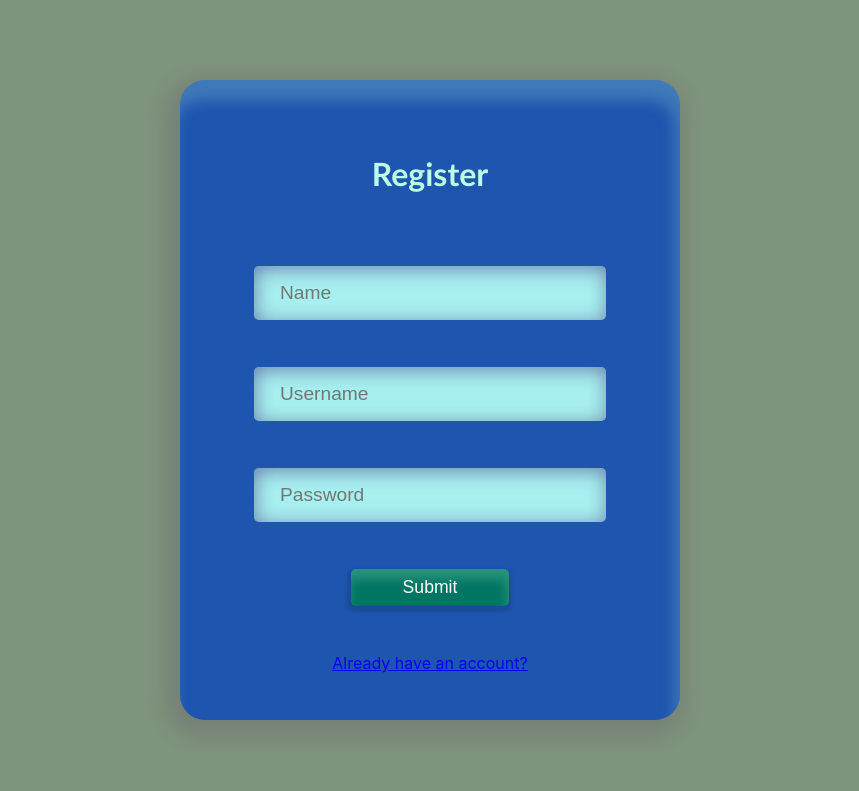
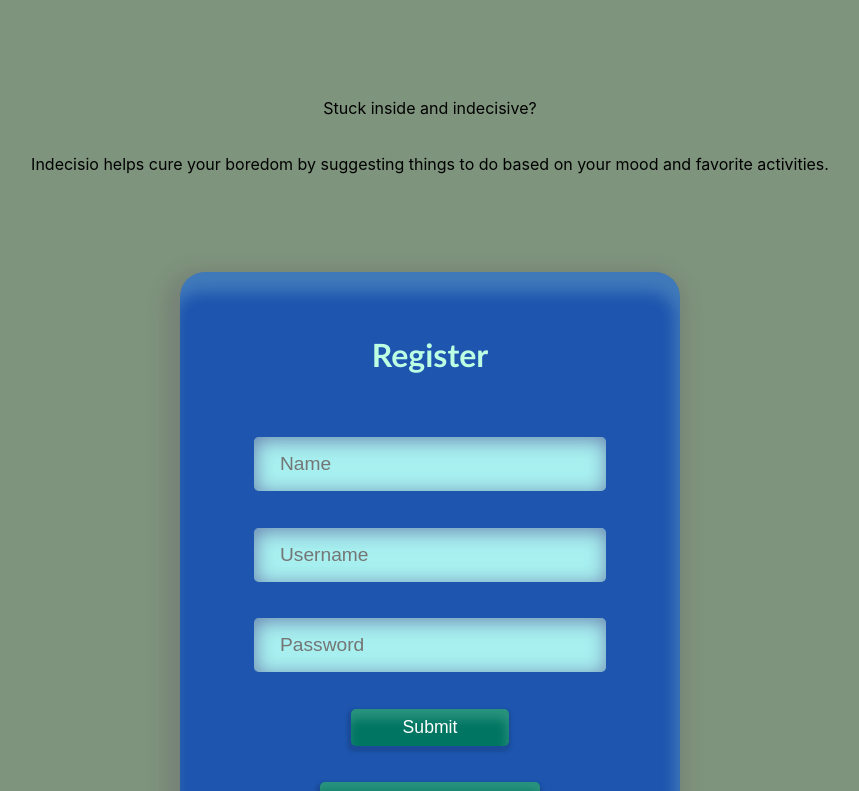
Before and after one commit to thinkful-ei-jaguar/Indecisio-client, a React (Create React App) app: page / in a window 1280 px wide. Shown: the top 791 px of the page, without its empty margins (210-1069 px from the left). Built offline with nearby package versions, Linux system fonts and the light colour scheme; no server answers.

Commit message:
added introduction section and static Login as Guest button to RegistrationForm

```diff
--- a/src/components/RegistrationForm/RegistrationForm.css
+++ b/src/components/RegistrationForm/RegistrationForm.css
@@ -0,0 +1,9 @@
+#introduction {
+    text-align: center;
+    margin: 10vh;
+    line-height: 1.5em;
+    display: flex;
+    flex-direction: column;
+    justify-content: center;
+    align-items: center;
+}
--- a/src/components/RegistrationForm/RegistrationForm.js
+++ b/src/components/RegistrationForm/RegistrationForm.js
@@ -2,6 +2,7 @@ import React, { Component } from 'react';
 import {Link} from 'react-router-dom';
 //import AuthApiService from '../services/auth-api-service';
 import ValidationError from '../ValidationError/ValidationError';
+import './RegistrationForm.css'
 
 class RegistrationForm extends Component {
     state = { error: null }
@@ -9,7 +10,11 @@ class RegistrationForm extends Component {
     render() {
         const { error } = this.state
 
-        return (
+        return (<>
+            <section id='introduction'>
+                <p>Stuck inside and indecisive?</p>
+                <p>Indecisio helps cure your boredom by suggesting things to do based on your mood and favorite activities.</p>
+            </section>
             <section id='form-wrapper'>
                 <form className='registration-form activity-form'>
                     <h2>Register</h2>
@@ -21,11 +26,13 @@ class RegistrationForm extends Component {
                     <label className='form-input-label' htmlFor='password'/>
                         <input className='registration-form-text-input activity-form-text-input' name='password' placeholder='Password' type='text' required/>
                     <button className='button-primary' type='submit'>Submit</button>
+                    <button className='button-primary'>Login as Guest</button>
                     <Link to='/login' className='register-redirect-link'>
                         Already have an account?
                     </Link>
                 </form>
             </section>
+            </>
         )
     }
 }
--- a/src/components/services/auth-api-service.js
+++ b/src/components/services/auth-api-service.js
@@ -1,4 +1,4 @@
-import config from '../config';
+import config from '../../config';
 import TokenService from './token-service';
 
 const AuthApiService = {
--- a/src/index.js
+++ b/src/index.js
@@ -3,13 +3,16 @@ import ReactDOM from 'react-dom';
 import {BrowserRouter} from 'react-router-dom';
 import App from './App';
 import './index.css';
-import { ActivityProvider } from './components/contexts/ActivityContext'
+import { ActivityProvider } from './components/contexts/ActivityContext';
+import { UserProvider } from './components/contexts/UserContext';
 
 ReactDOM.render(
     <BrowserRouter>
+    <UserProvider>
     <ActivityProvider>
       <App />
     </ActivityProvider>
+    </UserProvider>
     </BrowserRouter>,
 
 document.getElementById('root'));
```
